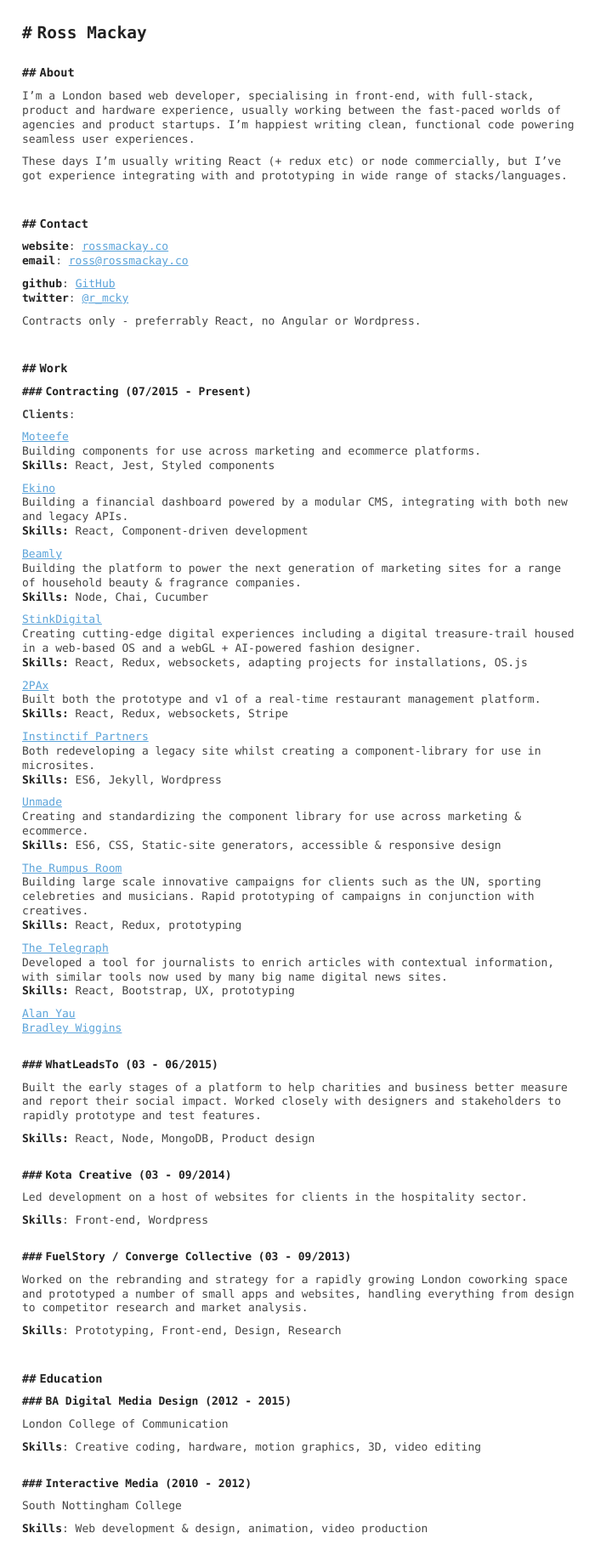
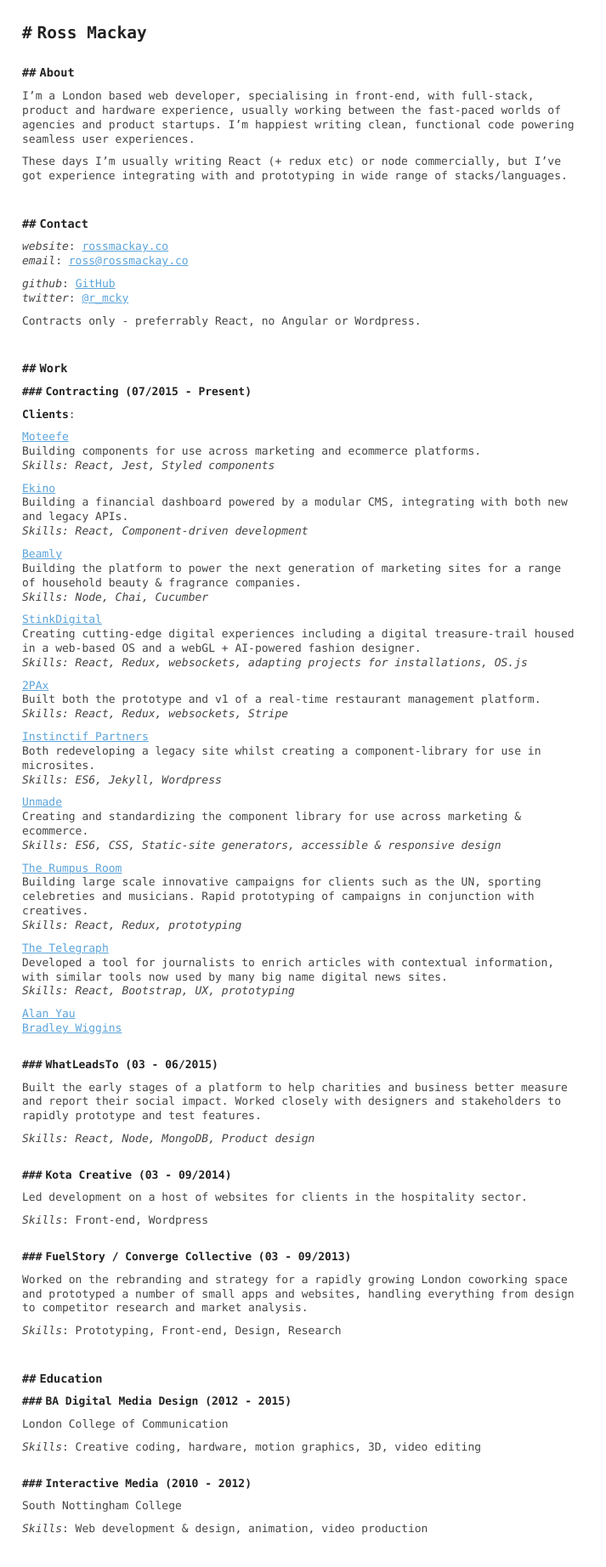
Before and after one commit to mcky/mcky.github.io, a Jekyll site: the page built from index.md, in a window 1280 px wide. Shown: the whole page at 85% size, without its empty margins (0-713 px from the left). Built offline with Jekyll 4.4.1, drawn with Linux system fonts in a browser that asks for light colours.

Commit message:
Un-bolden em tags

```diff
--- a/assets/_scss/style.scss
+++ b/assets/_scss/style.scss
@@ -32,7 +32,7 @@
 	margin-top: 0;
 }
 
-em, h1, h2, h3, h4 {
+strong, h1, h2, h3, h4 {
 	font-weight: 600;
 	font-style: normal;
 	color: #222;
--- a/assets/style.css
+++ b/assets/style.css
@@ -19,7 +19,7 @@
   font-size: 1rem;
   margin-top: 0; }
 
-em, h1, h2, h3, h4 {
+strong, h1, h2, h3, h4 {
   font-weight: 600;
   font-style: normal;
   color: #222; }
--- a/index.md
+++ b/index.md
@@ -33,39 +33,39 @@
 
 [Moteefe](https://www.moteefe.com/){:target="_blank"}
 Building components for use across marketing and ecommerce platforms.
-*Skills:* React, Jest, Styled components
+*Skills: React, Jest, Styled components*
 
 [Ekino](https://www.ekino.com/en/){:target="_blank"}
 Building a financial dashboard powered by a modular CMS, integrating with both new and legacy APIs.
-*Skills:* React, Component-driven development
+*Skills: React, Component-driven development*
 
 [Beamly](https://www.beamly.com){:target="_blank"}
 Building the platform to power the next generation of marketing sites for a range of household beauty & fragrance companies.
-*Skills:* Node, Chai, Cucumber
+*Skills: Node, Chai, Cucumber*
 
 [StinkDigital](http://stinkdigital.com){:target="_blank"}
 Creating cutting-edge digital experiences including a digital treasure-trail housed in a web-based OS and a webGL + AI-powered fashion designer.
-*Skills:* React, Redux, websockets, adapting projects for installations, OS.js
+*Skills: React, Redux, websockets, adapting projects for installations, OS.js*
 
 [2PAx](http://2pax.com){:target="_blank"}
 Built both the prototype and v1 of a real-time restaurant management platform.
-*Skills:* React, Redux, websockets, Stripe
+*Skills: React, Redux, websockets, Stripe*
 
 [Instinctif Partners](http://instinctif.com){:target="_blank"}
 Both redeveloping a legacy site whilst creating a component-library for use in microsites.
-*Skills:* ES6, Jekyll, Wordpress
+*Skills: ES6, Jekyll, Wordpress*
 
 [Unmade](https://unmade.com){:target="_blank"}
 Creating and standardizing the component library for use across marketing & ecommerce.
-*Skills:* ES6, CSS, Static-site generators, accessible & responsive design
+*Skills: ES6, CSS, Static-site generators, accessible & responsive design*
 
 [The Rumpus Room](http://trr.tv){:target="_blank"}
 Building large scale innovative campaigns for clients such as the UN, sporting celebreties and musicians. Rapid prototyping of campaigns in conjunction with creatives.
-*Skills:* React, Redux, prototyping
+*Skills: React, Redux, prototyping*
 
 [The Telegraph](http://telegraph.co.uk){:target="_blank"}
 Developed a tool for journalists to enrich articles with contextual information, with similar tools now used by many big name digital news sites.
-*Skills:* React, Bootstrap, UX, prototyping
+*Skills: React, Bootstrap, UX, prototyping*
 
 [Alan Yau](http://alanyau.com){:target="_blank"}
 [Bradley Wiggins](http://teamwiggins.co){:target="_blank"}
@@ -73,7 +73,7 @@
 ### WhatLeadsTo (03 - 06/2015)
 Built the early stages of a platform to help charities and business better measure and report their social impact. Worked closely with designers and stakeholders to rapidly prototype and test features.
 
-*Skills:* React, Node, MongoDB, Product design
+*Skills: React, Node, MongoDB, Product design*
 
 ### Kota Creative (03 - 09/2014)
 Led development on a host of websites for clients in the hospitality sector.
```
